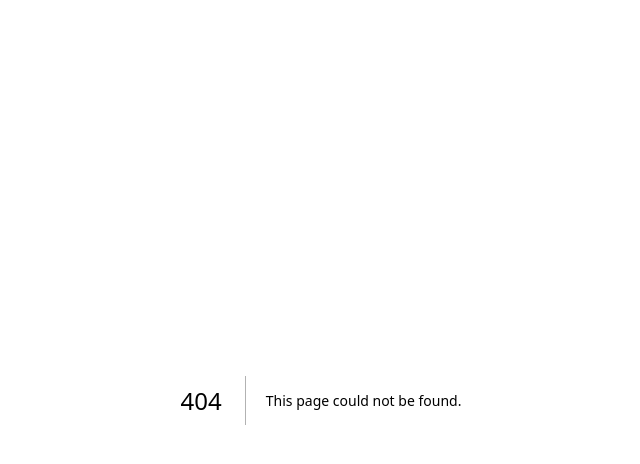
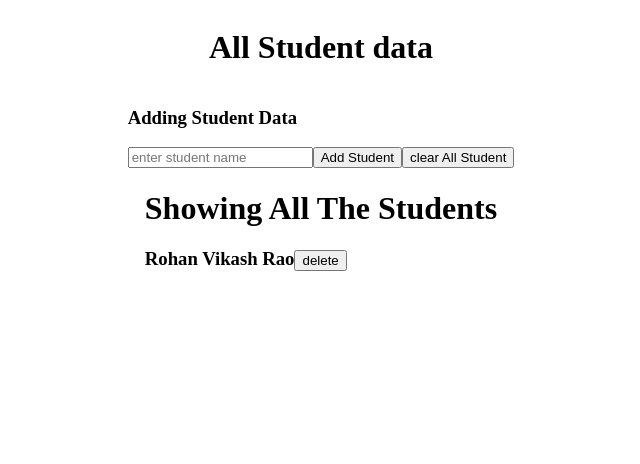
Before and after one commit to MohmmadMazid/Redux-Toolkit-With-Next-js, a Next.js app: page /student-data in a window 1280 px wide. Before the commit this address had no page. Shown: the top 464 px of the page, without its empty margins (319-959 px from the left). Built offline with nearby package versions, Linux system fonts and the light colour scheme.

Commit message:
more than one slice

```diff
--- a/src/app/ReduxToolkitNextjs/feature/studentSlice.js
+++ b/src/app/ReduxToolkitNextjs/feature/studentSlice.js
@@ -2,7 +2,7 @@ const { createSlice, nanoid } = require("@reduxjs/toolkit");
 const { addTodo } = require("./slice");
 
 const initialState = {
-  studentsData: [{ name: "Rohan Vikash Rao", id: nanoid }],
+  studentsData: [{ name: "Rohan Vikash Rao", id: nanoid() }],
 };
 
 const studentSlice = createSlice({
@@ -13,7 +13,7 @@ const studentSlice = createSlice({
     addStudent: (state, action) => {
       let data = action.payload;
       let student = {
-        data,
+        name: data,
         id: nanoid(),
       };
       state.studentsData.push(student);
@@ -23,8 +23,12 @@ const studentSlice = createSlice({
       let id = action.payload;
       state.studentsData = state.studentsData.filter((item) => item.id !== id);
     },
+
+    removeAllStudents: (state) => {
+      state.studentsData = [];
+    },
   },
 });
 
-export const { addStudent, deleteStudent } = studentSlice.actions;
+export const { addStudent, deleteStudent ,removeAllStudents} = studentSlice.actions;
 export default studentSlice.reducer;
--- a/src/app/ReduxToolkitNextjs/store.js
+++ b/src/app/ReduxToolkitNextjs/store.js
@@ -4,7 +4,7 @@ import studentslice from "./feature/studentSlice";
 const store = configureStore({
   reducer: {
     todo: todoSlice,
-    studentdata: studentslice,
+    studentsData: studentslice,
   },
 });
 
--- /dev/null
+++ b/src/app/student-data/page.jsx
@@ -0,0 +1,72 @@
+"use client";
+import { useSelector, useDispatch } from "react-redux";
+import studentSlice from "../ReduxToolkitNextjs/feature/studentSlice.js";
+import {
+  addStudent,
+  deleteStudent,
+  removeAllStudents,
+} from "../ReduxToolkitNextjs/feature/studentSlice.js";
+import { useState } from "react";
+const StudentsData = () => {
+  const [student, setStudent] = useState("");
+  const dispatch = useDispatch();
+  const data = useSelector((state) => state.studentsData.studentsData);
+  console.log("student data ", data);
+
+  const handleInputChange = (e) => {
+    setStudent(e.target.value);
+  };
+
+  const handleSubmit = () => {
+    dispatch(addStudent(student));
+    setStudent("");
+  };
+
+  const handleDelete = (id) => {
+    dispatch(deleteStudent(id));
+  };
+
+  const handleClearAll = () => {
+    dispatch(removeAllStudents());
+  };
+  return (
+    <div
+      style={{
+        display: "flex",
+        justifyContent: "center",
+        alignItems: "center",
+        flexDirection: "column",
+      }}
+    >
+      <div>
+        <h1>All Student data </h1>
+      </div>
+      <div>
+        <h3>Adding Student Data</h3>
+        <input
+          type="text"
+          name="name"
+          placeholder="enter student name"
+          value={student}
+          onChange={handleInputChange}
+        ></input>
+        <button onClick={handleSubmit}>Add Student</button>
+        <button onClick={handleClearAll}>clear All Student</button>
+      </div>
+      <div>
+        <h1>Showing All The Students</h1>
+        {data.length &&
+          data.map((item) => {
+            return (
+              <h3 key={item.id}>
+                <span>{item.name}</span>
+                <button onClick={() => handleDelete(item.id)}>delete</button>
+              </h3>
+            );
+          })}
+      </div>
+    </div>
+  );
+};
+
+export default StudentsData;
```
